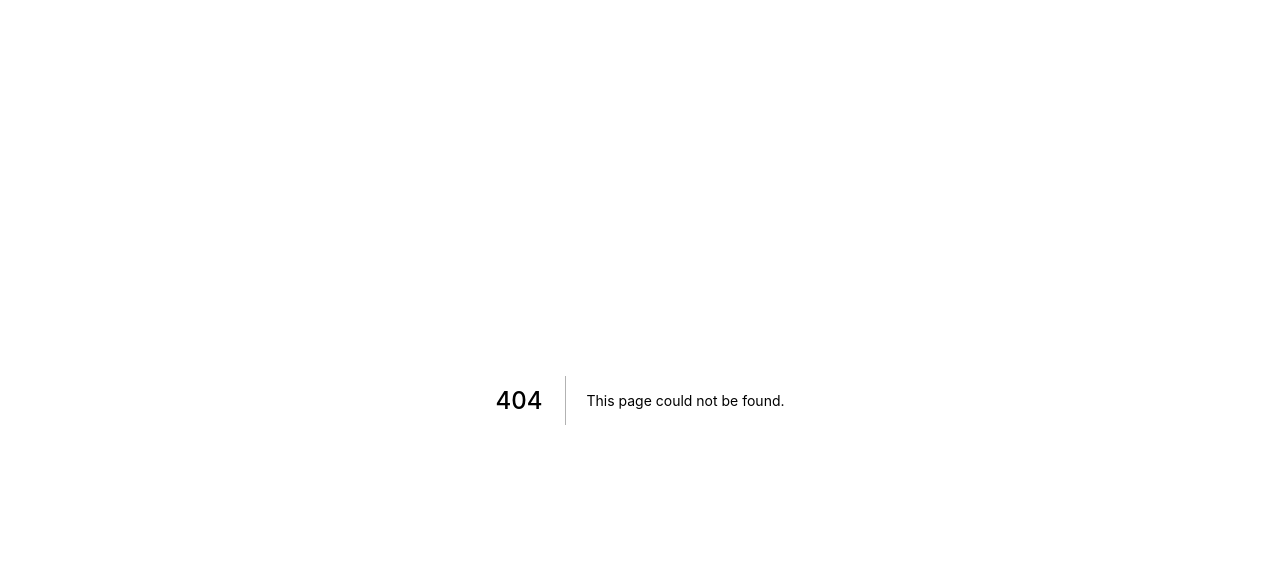
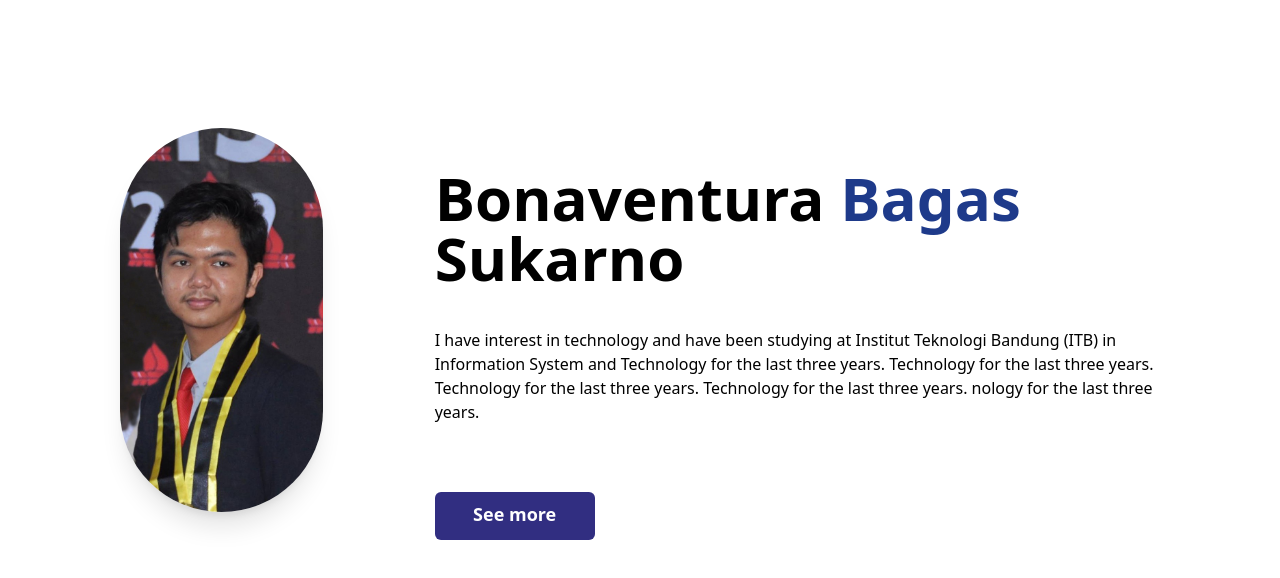
Before and after one commit to bonaventurabs/profile-website, a Next.js app: page /home in a window 1280 px wide. Before the commit this address had no page. Shown: the top 578 px of the page. Built offline with nearby package versions, Linux system fonts and the light colour scheme.

Commit message:
create homepage

```diff
--- /dev/null
+++ b/pages/home.js
@@ -0,0 +1,50 @@
+import React from "react";
+import Image from "next/image";
+import { Link } from "react-scroll";
+import { Element } from "react-scroll";
+import profileImg from "../public/images/profile/profile2.jpg";
+
+function HomePage() {
+  return (
+    <Element id="home" name="home">
+      <div>
+        <div className="flex justify-between text-center md:mx-20 md:pt-32 pt-28">
+          <div className="lg:w-2/5 md:w-full lg:h-96 md:h-60 shadow-xl rounded-full relative px-10 hidden md:block md:ml-10 md:mt-14 lg:mt-0">
+            <Image
+              src={profileImg}
+              alt="profileImg"
+              layout="fill"
+              objectFit="cover"
+              className="rounded-full hidden md:block md:object-top"
+            />
+          </div>
+          <div className="flex flex-col md:ml-28 mx-10 mt-10">
+            <h1 className="font-semibold text-6xl text-left mb-10">
+              Bonaventura <span className="text-blue-900">Bagas</span> Sukarno
+            </h1>
+            <p className="text-left font-normal mb-7 flex-wrap">
+              I have interest in technology and have been studying at Institut
+              Teknologi Bandung (ITB) in Information System and Technology for the
+              last three years. Technology for the last three years. Technology
+              for the last three years. Technology for the last three years. nology for the last three years.
+            </p>
+            <Link
+              activeClass="Peojects"
+              to="projects" smooth={true}
+              offset={50}
+              duration={500}
+              className="font-semibold text-white md:mt-10 mt-5 pt-2 bg-indigo-900 rounded-md w-40 h-12 text-lg hover:bg-black cursor-pointer"
+            >
+              See more
+            </Link>
+          </div>
+        </div>
+        <div className="h-3">
+
+        </div>
+      </div>
+    </Element>
+  );
+}
+
+export default HomePage;
```
